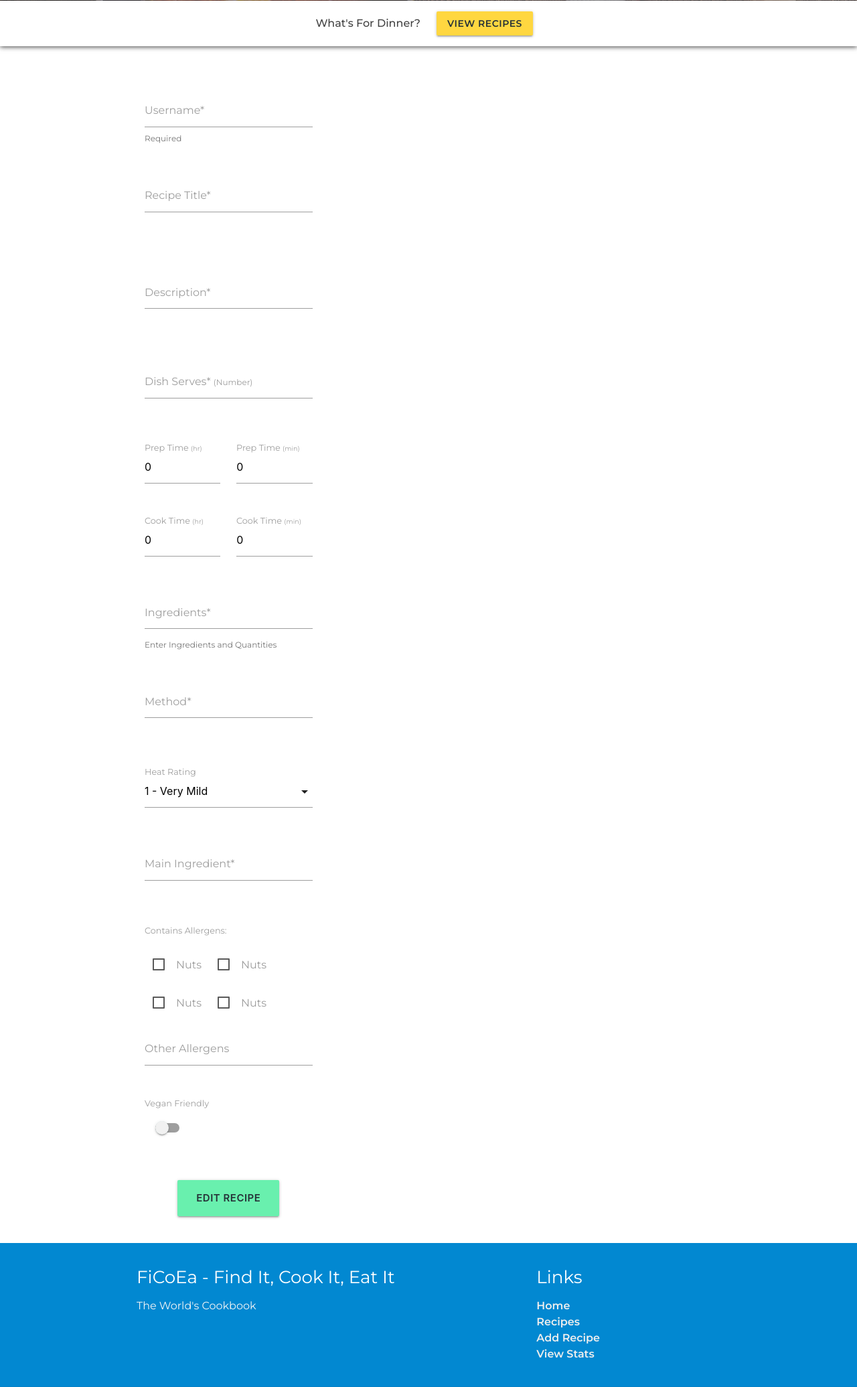
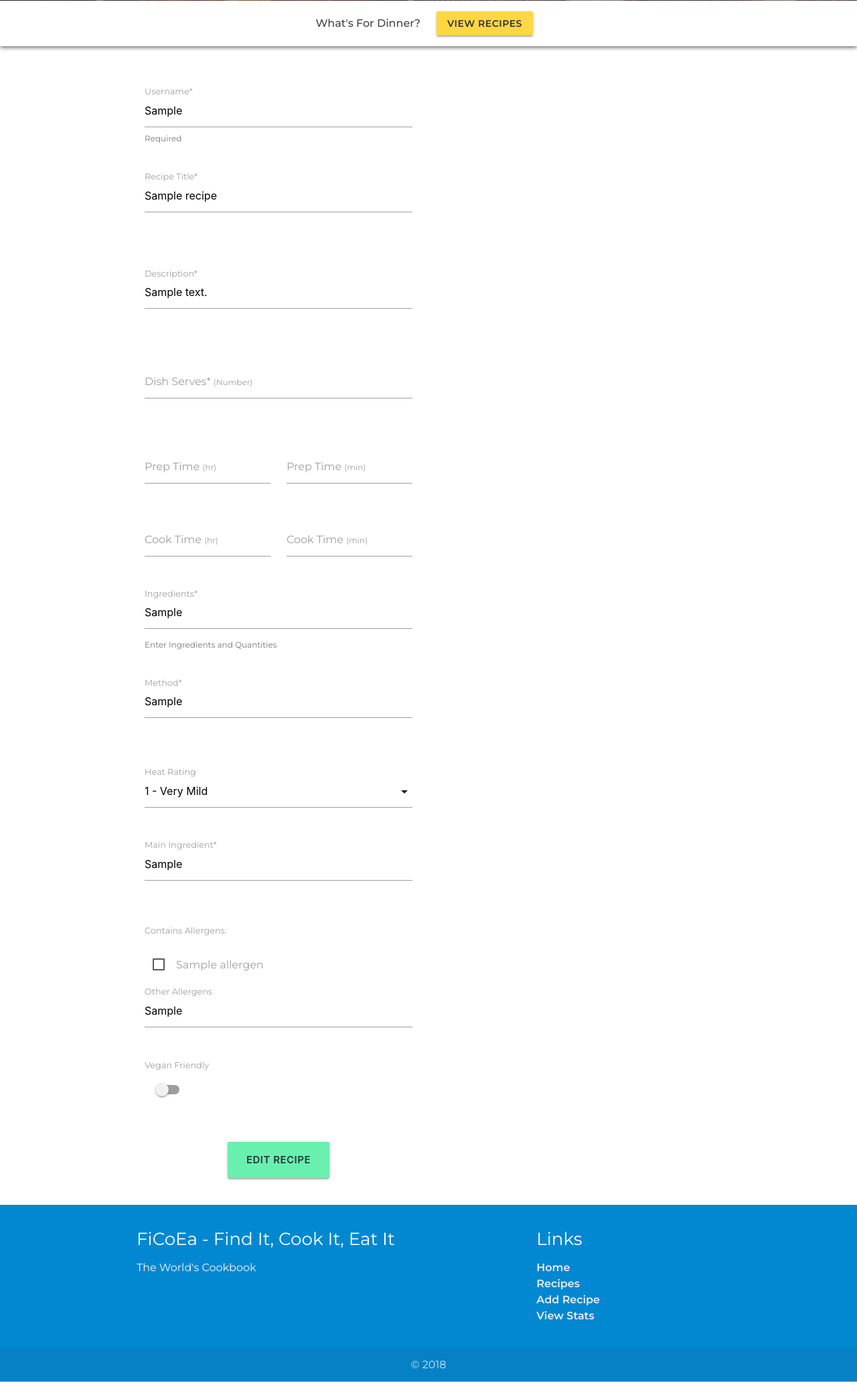
Before and after one commit to Code-Institute-Submissions/milestone4, a Flask app: template cookbook/templates/recipes/edit.html in a window 1280 px wide. Shown: the part 363-2434 px from the top of the page at 67% size. Run offline with Flask 2, Linux system fonts and the light colour scheme; the template is opened without the code that fills it: most values are stand-ins (such as "Sample title", 1, 10 or a date in 2020); some libraries are stand-ins or nearby versions.

Commit message:
Added values to edit recipe template

```diff
--- a/cookbook/app.py
+++ b/cookbook/app.py
@@ -101,9 +101,12 @@
   recipe_id = this_id.inserted_id
   return redirect(url_for('view_recipe', recipe_id=recipe_id))
 
-@app.route('/edit')
-def edit_recipe():
-  return render_template('recipes/edit.html')
+@app.route('/edit/<recipe_id>')
+def edit_recipe(recipe_id):
+  recipe_entry = mongo.db.recipes.find_one({"_id": ObjectId(recipe_id)})
+  titles = get_recipe_titles()
+  allergens = mongo.db.allergens.find()
+  return render_template('recipes/edit.html', recipe=recipe_entry, titles=titles, allergens=allergens)
 
 
 @app.route('/stats')
--- a/cookbook/templates/recipes/edit.html
+++ b/cookbook/templates/recipes/edit.html
@@ -1,80 +1,81 @@
 {% extends 'recipes/index.html' %} {% block innerContent %}
-
 <section class="add-edit-form">
   <div class="container">
     <div class="row">
-      <div class="col s12 m6 l4">
-        <form action="" method="POST" class="col s12">
+      <div class="col s12 m8 l6">
+        <form action="{{ url_for('insert_recipe') }}" method="POST" class="col s12" id="add_form">
           <div class="row">
             <div class="col s12 input-field">
-              <input id="username" name="username" type="text" class="validate" required>
+              <input id="username" name="submitted_by" type="text" class="validate" required value="{{ recipe.submitted_by }}">
               <label for="username">Username*</label>
               <span class="helper-text" data-error="Username Required" data-success="">Required</span>
             </div>
 
             <div class="col s12 input-field">
-              <input id="recipe_title" name="recipe_title" type="text" class="validate" data-length="70" required>
+              <input id="recipe_title" name="recipe_title" type="text" class="validate" data-length="70" required value="{{ recipe.recipe_title }}">
               <label for="recipe_title">Recipe Title*</label>
-              <span class="helper-text" data-error="Recipe Title Required" data-success=""></span>
+              <span class="helper-text" data-error="Recipe Title Required" data-success="" data-exists=""></span>
             </div>
 
             <div class="input-field col s12">
-              <textarea id="recipe_description" name="recipe_description" class="materialize-textarea validate" required></textarea>
+              <textarea id="recipe_description" name="recipe_description" class="materialize-textarea validate" required>{{ recipe.recipe_description }}</textarea>
               <label for="recipe_description">Description*</label>
               <span class="helper-text" data-error="Description Required" data-success=""></span>
             </div>
 
             <div class="col s12 input-field">
-              <input id="people_serves" name="people_serves" type="number" class="validate" required>
+              <input id="people_serves" name="recipe_serves" type="number" class="validate" required min="0" value="{{ recipe.recipe_serves }}">
               <label for="people_serves">Dish Serves* <small>(Number)</small></label>
               <span class="helper-text" data-error="Please tell us how many people the dish will serve" data-success=""></span>
             </div>
 
             <div class="col s6 input-field">
-              <input id="prep_time_hr" name="prep_time_hr" type="number" class="validate" required value="0">
+              <input id="prep_time_hr" name="prep_time_hr" type="number" class="validate" required value="{{ recipe.prep_time_hr }}" min="0">
               <label for="prep_time_hr">Prep Time <small>(hr)</small></label>
             </div>
 
             <div class="col s6 input-field">
-              <input id="prep_time_min" name="prep_time_min" type="number" class="validate" required value="0">
+              <input id="prep_time_min" name="prep_time_min" type="number" class="validate" required value="{{ recipe.prep_time_min }}" min="0" max="59">
               <label for="prep_time_min">Prep Time <small>(min)</small></label>
             </div>
 
             <div class="col s6 input-field">
-              <input id="cook_time_hr" name="cook_time_hr" type="number" class="validate" required value="0">
+              <input id="cook_time_hr" name="cook_time_hr" type="number" class="validate" required value="{{ recipe.cook_time_hr }}" min="0">
               <label for="cook_time_hr">Cook Time <small>(hr)</small></label>
             </div>
 
             <div class="col s6 input-field">
-              <input id="cook_time_min" name="cook_time_min" type="number" class="validate" required value="0">
+              <input id="cook_time_min" name="cook_time_min" type="number" class="validate" required value="{{ recipe.cook_time_min }}" min="0" max="59">
               <label for="cook_time_min">Cook Time <small>(min)</small></label>
             </div>
 
             <div class="input-field col s12">
-              <textarea id="ingredients" name="ingredients" class="materialize-textarea validate" required></textarea>
+              <textarea id="ingredients" name="recipe_ingredients" class="materialize-textarea validate" required>{{ recipe.recipe_ingredients }}</textarea>
               <label for="ingredients">Ingredients*</label>
               <span class="helper-text" data-error="Please Enter Ingredients" data-success="">Enter Ingredients and Quantities</span>
             </div>
 
             <div class="input-field col s12">
-              <textarea id="method" name="method" class="materialize-textarea validate" required></textarea>
+              <textarea id="method" name="recipe_method" class="materialize-textarea validate" required>{{ recipe.recipe_method }}</textarea></textarea>
               <label for="method">Method*</label>
               <span class="helper-text" data-error="Please Enter method" data-success=""></span>
             </div>
 
             <div class="col s12 input-field">
               <select id="heat_rating" name="heat_rating">
-                <option value="1"  selected>1 - Very Mild</option>
-                <option value="2">2</option>
-                <option value="3">3</option>
-                <option value="4">4</option>
-                <option value="5">5 - Extremely Hot</option>
+                {% for i in range(1,6) %}
+                {% if i|string == recipe.heat_rating %}
+                <option  value="{{ i }}" selected>{{ i }}{% if i == 1 %} - Very Mild{% elif i == 5 %} - Extremely Hot{% endif %}</option>
+                {% else %}
+                <option  value="{{ i }}">{{ i }}{% if i == 1 %} - Very Mild{% elif i == 5 %} - Extremely Hot{% endif %}</option>
+                {% endif %}
+                {% endfor %}
               </select>
               <label for="heat_rating">Heat Rating</label>
             </div>
 
             <div class="col s12 input-field">
-              <input id="main_ingredient" name="main_ingredient" type="text" class="validate" required>
+              <input id="main_ingredient" name="main_ingredient" type="text" class="validate" required value="{{ recipe.main_ingredient }}">
               <label for="main_ingredient">Main Ingredient*</label>
               <span class="helper-text" data-error="Main Ingredient Required" data-success=""></span>
             </div>
@@ -82,47 +83,26 @@
             <div class="col s12">
               <p class="additional-label">Contains Allergens:</p>
 
-              <div class="col sm6">
+              {% for allergen in allergens %}
+              <div class="col s6">
                 <p>
-                  <label for="allergen1">
-                  <input type="checkbox" id="allergen1" name="allergen1" />
-                  <span>Nuts</span>
+                  <label for="allergen{{ loop.index }}">
+                  {% if allergen.main_allergen_name in recipe.main_allergens %}
+                  <input type="checkbox" id="allergen{{ loop.index }}" name="{{ allergen.main_allergen_name }}" value="{{ allergen.main_allergen_name }}" checked/>
+                  {% else %}
+                  <input type="checkbox" id="allergen{{ loop.index }}" name="{{ allergen.main_allergen_name }}" value="{{ allergen.main_allergen_name }}"  />
+                  {% endif %}
+                  <span>{{ allergen.main_allergen_name }}</span>
                   </label>
                 </p>
               </div>
-
-              <div class="col sm6">
-                <p>
-                  <label for="allergen2">
-                  <input type="checkbox" id="allergen2" name="allergen2" />
-                  <span>Nuts</span>
-                </label>
-                </p>
-              </div>
-
-              <div class="col sm6">
-                <p>
-                  <label for="allergen3">
-                  <input type="checkbox" id="allergen3" name="allergen3" />
-                  <span>Nuts</span>
-                </label>
-                </p>
-              </div>
-
-              <div class="col sm6">
-                <p>
-                  <label for="allergen4">
-                  <input type="checkbox" id="allergen4" name="allergen4" />
-                  <span>Nuts</span>
-               </label>
-                </p>
-              </div>
+              {% endfor %}
 
             </div>
 
 
             <div class="col s12 input-field">
-              <input id="other_allergens" name="other_allergens" type="text" class="validate">
+              <input id="other_allergens" name="other_allergens" type="text" class="validate" value="{{ recipe.other_allergens }}">
               <label for="other_allergens">Other Allergens</label>
             </div>
 
@@ -132,7 +112,11 @@
               <div class="switch">
                 <label>
                   <p class="additional-label">Vegan Friendly</p>
+                  {% if recipe.vegan == "on" %}
+                  <input type="checkbox" name="vegan" id="vegan" checked>
+                  {% else %}
                   <input type="checkbox" name="vegan" id="vegan">
+                  {% endif %}
                   <span class="lever"></span>
                 </label for="vegan">
               </div>
@@ -144,7 +128,7 @@
 
           <div class="row">
             <div class="col s12 center-align">
-              <button class="btn-large waves-effect green accent-2 blue-grey-text text-darken-4" type="submit" name="action">Edit Recipe</button>
+              <button id="submit" class="btn-large waves-effect green accent-2 blue-grey-text text-darken-4" type="submit">Edit Recipe</button>
             </div>
           </div>
         </form>
@@ -154,3 +138,45 @@
 </section>
 
 {% endblock %}
+
+{% block additional_scripts %}
+
+<!-- This script will first place all the recipe titles into an array.
+It will then listen for a change on the recipe title input field.
+If the recipe title (in lower case) matches the users input (inlower case),
+it will let the user know by showing an error under the field.
+
+This method brings the data in at page load, which although works,
+would need to be improved as the site gets more hits.
+I think Ajax could be used to pull the data in as it is being typed.-->
+<script>
+  $(document).ready(function() {
+    var json_titles = {{ titles | safe }};
+    var titles = [];
+    for (i in json_titles) {
+      var example = json_titles[i];
+
+      for (var key in example) {
+        titles.push(example[key].toLowerCase());
+      }
+    }
+
+    console.log(titles);
+
+    $("#recipe_title").on("keyup", function() {
+      console.log($(this).val());
+      if (titles.includes($(this).val().toLowerCase())) {
+        $("#recipe_title").addClass("already-exists");
+        $("#recipe_title").nextAll('span:first').attr('data-exists','This Title Already Exists').addClass("already-exists");
+        console.log("Found it");
+        $("#submit").attr('disabled', 'disabled');
+      } else {
+        $("#recipe_title").removeClass("already-exists");
+        $("#recipe_title").nextAll('span:first').attr('data-exists','').removeClass("already-exists");
+        $("#submit").removeAttr('disabled');
+      }
+      console.log("Changed!!!");
+    });
+  });
+</script>
+{% endblock %}
--- a/cookbook/templates/recipes/entry.html
+++ b/cookbook/templates/recipes/entry.html
@@ -4,7 +4,7 @@
   <div class="row flex recipe-wrapper">
 
     <div class="col s12 m5 l4 xl3 side-bar grey lighten-5">
-      {% if recipe.vegan_suitable == "1" %}
+      {% if recipe.vegan == "on" %}
       <div class="vegan-bar center-align green lighten-3">
         <h4><span><i class="fas fa-leaf"></i></span>&nbsp;&nbsp;Suitable For Vegans</h4>
       </div>
@@ -107,7 +107,7 @@
         </div>
 
         <div class="col s12 edit-link">
-          <p>Found A Mistake? <a href="{{ url_for('edit_recipe') }}">Edit Recipe</a></p>
+          <p>Found A Mistake? <a href="{{ url_for('edit_recipe', recipe_id=recipe._id) }}">Edit Recipe</a></p>
         </div>
       </div>
     </div>
@@ -148,7 +148,7 @@
             </div>
 
             <div class="col s12 edit-link">
-              <p>Found A Mistake? <a href="{{ url_for('edit_recipe') }}">Edit Recipe</a></p>
+              <p>Found A Mistake? <a href="{{ url_for('edit_recipe', recipe_id=recipe._id) }}">Edit Recipe</a></p>
             </div>
           </div>
 
```
Also changed, not shown: cookbook/templates/recipes/add.html (+4 -6 lines).
